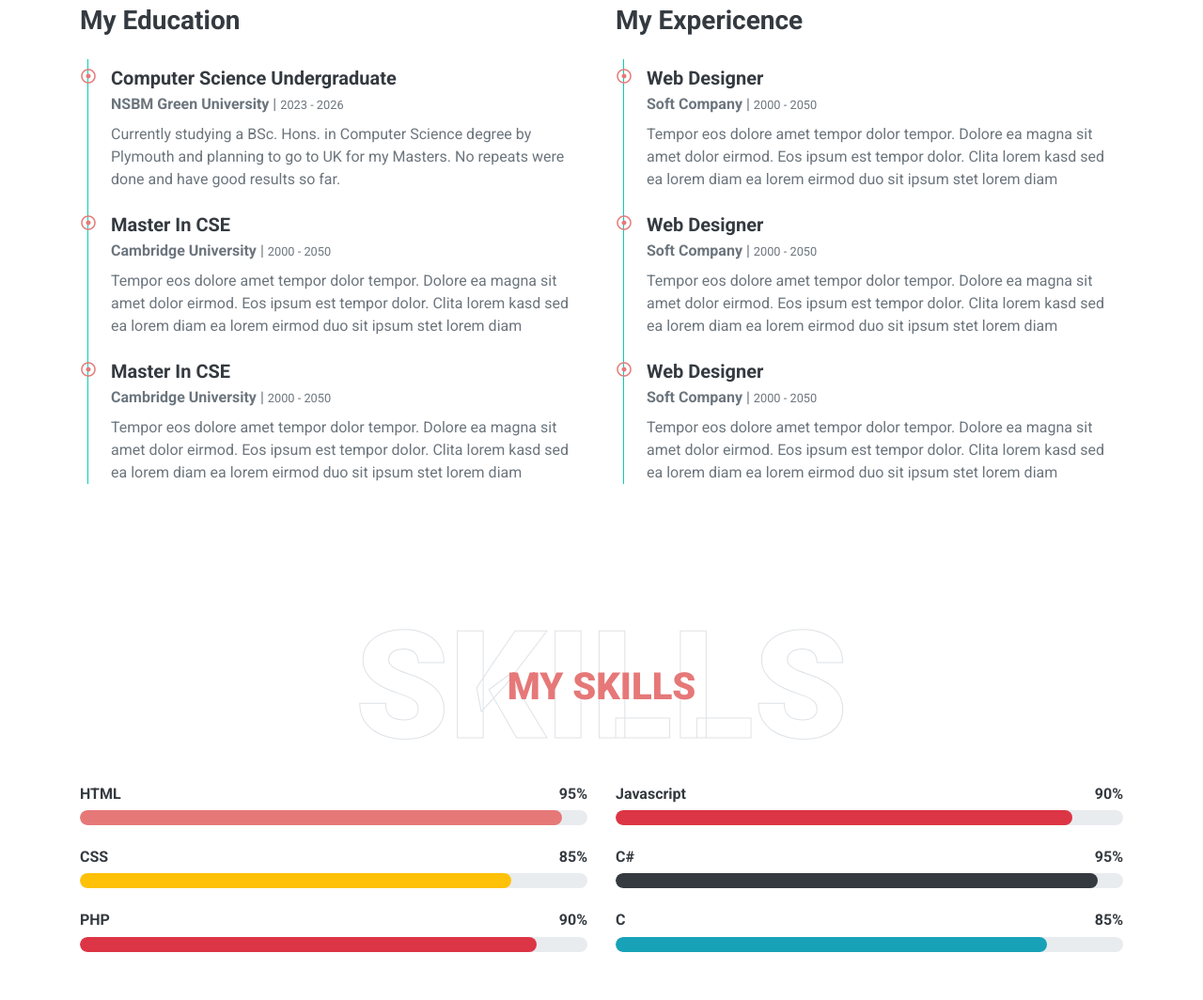
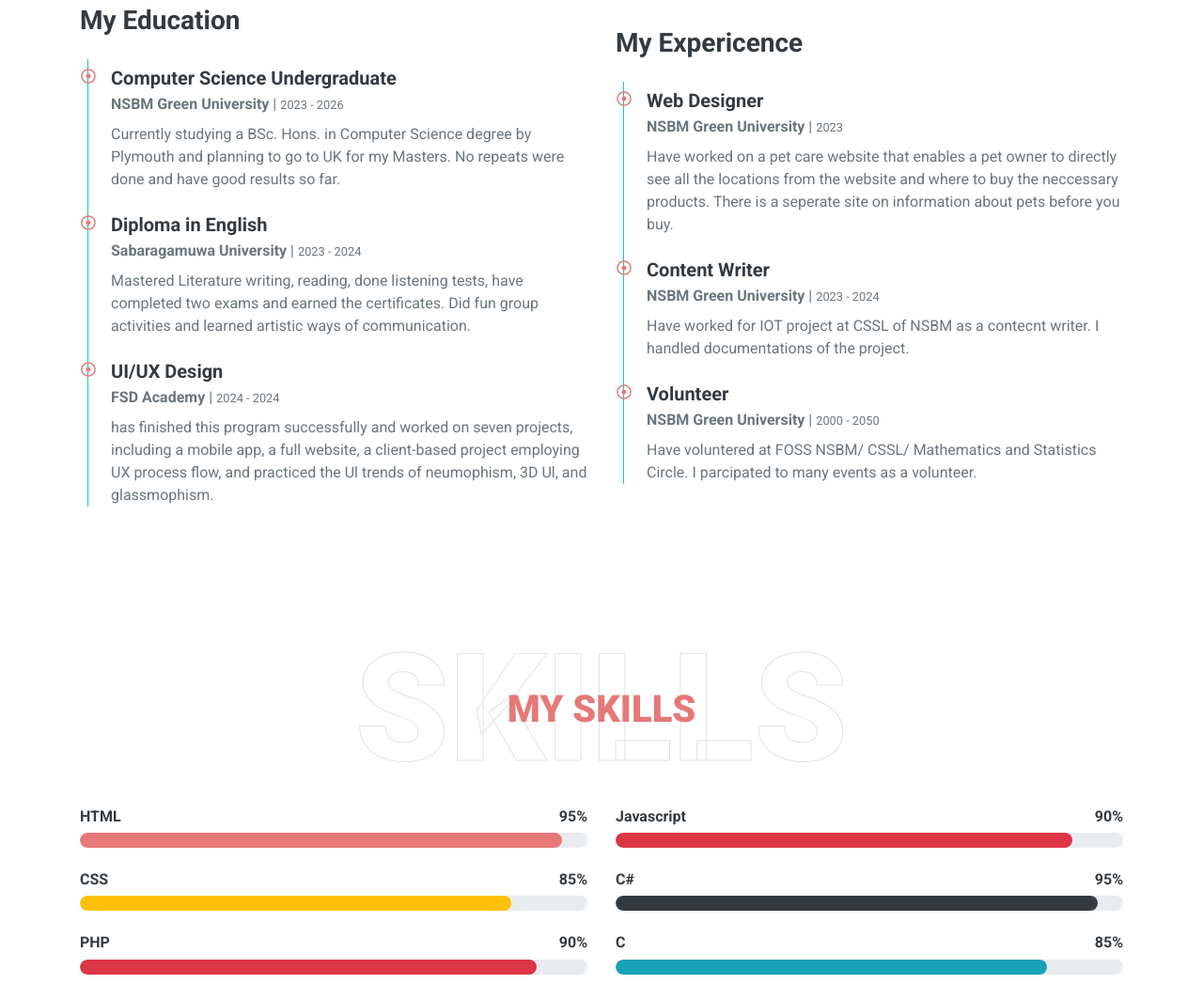
Before and after one commit to chamo2002/Portfolio, a plain HTML site: page index.html in a window 1280 px wide. Shown: the part 1872-2936 px from the top of the page at 94% size. Drawn offline with nearby package versions, Linux system fonts and the light colour scheme.

Commit message:
changed portofolio profile with some important updates

```diff
--- a/index.html
+++ b/index.html
@@ -47,7 +47,7 @@
                 <a href="#blog" class="nav-item nav-link">Blog</a>
                 <a href="#contact" class="nav-item nav-link">Contact</a>
             </div>
-            <a href="" class="btn btn-outline-primary d-none d-lg-block">Hire Me</a>
+            <a href="#contact" class="btn btn-outline-primary d-none d-lg-block">Hire Me</a>
         </div>
     </nav>
     <!-- Navbar End -->
@@ -64,7 +64,7 @@
                     </button>
                     <!-- 16:9 aspect ratio -->
                     <div class="embed-responsive embed-responsive-16by9">
-                        <iframe class="embed-responsive-item" src="" id="video" allowscriptaccess="always"
+                        <iframe class="embed-responsive-item" src="https://youtu.be/GzF31omwwdQ?si=S96MaZxcl59Nsh_9" id="video" allowscriptaccess="always"
                             allow="autoplay"></iframe>
                     </div>
                 </div>
@@ -131,7 +131,7 @@
                             <h6>Degree: <span class="text-secondary">Batchelor's</span></h6>
                         </div>
                         <div class="col-sm-6 py-2">
-                            <h6>Experience: <span class="text-secondary">10 Years</span></h6>
+                            <h6>Experience: <span class="text-secondary">2 Years</span></h6>
                         </div>
                         <div class="col-sm-6 py-2">
                             <h6>Phone: <span class="text-secondary">+94 77 005 8031</span></h6>
@@ -147,8 +147,6 @@
                             <h6>Freelance: <span class="text-secondary">Available</span></h6>
                         </div>
                     </div>
-                    <a href="" class="btn btn-outline-primary mr-4">Hire Me</a>
-                    <a href="" class="btn btn-outline-primary">Learn More</a>
                 </div>
             </div>
         </div>
@@ -179,20 +177,20 @@
                         <div class="position-relative mb-4">
                             <i class="far fa-dot-circle text-primary position-absolute"
                                 style="top: 2px; left: -32px;"></i>
-                            <h5 class="font-weight-bold mb-1">Master In CSE</h5>
-                            <p class="mb-2"><strong>Cambridge University</strong> | <small>2000 - 2050</small></p>
-                            <p>Tempor eos dolore amet tempor dolor tempor. Dolore ea magna sit amet dolor eirmod. Eos
-                                ipsum est tempor dolor. Clita lorem kasd sed ea lorem diam ea lorem eirmod duo sit ipsum
-                                stet lorem diam</p>
+                            <h5 class="font-weight-bold mb-1">Diploma in English</h5>
+                            <p class="mb-2"><strong>Sabaragamuwa University</strong> | <small>2023 - 2024</small></p>
+                            <p>Mastered Literature writing, reading, done listening tests, have completed two exams and earned the certificates.
+                                Did fun group activities and learned artistic ways of communication.
+                            </p>
                         </div>
                         <div class="position-relative mb-4">
                             <i class="far fa-dot-circle text-primary position-absolute"
                                 style="top: 2px; left: -32px;"></i>
-                            <h5 class="font-weight-bold mb-1">Master In CSE</h5>
-                            <p class="mb-2"><strong>Cambridge University</strong> | <small>2000 - 2050</small></p>
-                            <p>Tempor eos dolore amet tempor dolor tempor. Dolore ea magna sit amet dolor eirmod. Eos
-                                ipsum est tempor dolor. Clita lorem kasd sed ea lorem diam ea lorem eirmod duo sit ipsum
-                                stet lorem diam</p>
+                            <h5 class="font-weight-bold mb-1">UI/UX Design</h5>
+                            <p class="mb-2"><strong>FSD Academy</strong> | <small>2024 - 2024</small></p>
+                            <p>has finished this program successfully and worked on seven projects, including a mobile app,
+                                a full website, a client-based project employing UX process flow, and practiced the
+                                Ul trends of neumophism, 3D Ul, and glassmophism.</p>
                         </div>
                     </div>
                 </div>
@@ -203,28 +201,27 @@
                             <i class="far fa-dot-circle text-primary position-absolute"
                                 style="top: 2px; left: -32px;"></i>
                             <h5 class="font-weight-bold mb-1">Web Designer</h5>
-                            <p class="mb-2"><strong>Soft Company</strong> | <small>2000 - 2050</small></p>
-                            <p>Tempor eos dolore amet tempor dolor tempor. Dolore ea magna sit amet dolor eirmod. Eos
-                                ipsum est tempor dolor. Clita lorem kasd sed ea lorem diam ea lorem eirmod duo sit ipsum
-                                stet lorem diam</p>
+                            <p class="mb-2"><strong>NSBM Green University</strong> | <small>2023</small></p>
+                            <p>Have worked on a pet care website that enables a pet owner to directly see all the locations
+                                from the website and where to buy the neccessary products. There is a seperate site on information about
+                                pets before you buy.
+                            </p>
                         </div>
                         <div class="position-relative mb-4">
                             <i class="far fa-dot-circle text-primary position-absolute"
                                 style="top: 2px; left: -32px;"></i>
-                            <h5 class="font-weight-bold mb-1">Web Designer</h5>
-                            <p class="mb-2"><strong>Soft Company</strong> | <small>2000 - 2050</small></p>
-                            <p>Tempor eos dolore amet tempor dolor tempor. Dolore ea magna sit amet dolor eirmod. Eos
-                                ipsum est tempor dolor. Clita lorem kasd sed ea lorem diam ea lorem eirmod duo sit ipsum
-                                stet lorem diam</p>
+                            <h5 class="font-weight-bold mb-1">Content Writer</h5>
+                            <p class="mb-2"><strong>NSBM Green University</strong> | <small>2023 - 2024</small></p>
+                            <p>Have worked for IOT project at CSSL of NSBM as a contecnt writer. I handled documentations of the project.
+                                 </p>
                         </div>
                         <div class="position-relative mb-4">
                             <i class="far fa-dot-circle text-primary position-absolute"
                                 style="top: 2px; left: -32px;"></i>
-                            <h5 class="font-weight-bold mb-1">Web Designer</h5>
-                            <p class="mb-2"><strong>Soft Company</strong> | <small>2000 - 2050</small></p>
-                            <p>Tempor eos dolore amet tempor dolor tempor. Dolore ea magna sit amet dolor eirmod. Eos
-                                ipsum est tempor dolor. Clita lorem kasd sed ea lorem diam ea lorem eirmod duo sit ipsum
-                                stet lorem diam</p>
+                            <h5 class="font-weight-bold mb-1">Volunteer</h5>
+                            <p class="mb-2"><strong>NSBM Green University</strong> | <small>2000 - 2050</small></p>
+                            <p> Have voluntered at FOSS NSBM/ CSSL/ Mathematics and Statistics Circle. I parcipated to many events as a volunteer.
+                             </p>
                         </div>
                     </div>
                 </div>
@@ -359,7 +356,7 @@
                 <div class="col-lg-4 col-md-6 text-center mb-5">
                     <div class="d-flex align-items-center justify-content-center mb-4">
                         <i class="fa fa-2x fa-search service-icon bg-primary text-white mr-3"></i>
-                        <h4 class="font-weight-bold m-0">SEO</h4>
+                        <h4 class="font-weight-bold m-0">Marketing</h4>
                     </div>
                     <p>Justo sit justo eos amet tempor amet clita amet ipsum eos elitr. Amet lorem lorem lorem est amet
                         labore eirmod erat clita</p>
@@ -427,16 +424,6 @@
                         </div>
                     </div>
                 </div>
-                <div class="col-lg-4 col-md-6 mb-4 portfolio-item second">
-                    <div class="position-relative overflow-hidden mb-2">
-                        <img class="img-fluid rounded w-100" src="img/portfolio-5.jpg" alt="">
-                        <div class="portfolio-btn bg-primary d-flex align-items-center justify-content-center">
-                            <a href="img/portfolio-5.jpg" data-lightbox="portfolio">
-                                <i class="fa fa-plus text-white" style="font-size: 60px;"></i>
-                            </a>
-                        </div>
-                    </div>
-                </div>
             </div>
         </div>
     </div>
@@ -454,9 +441,9 @@
                 <div class="col-12 text-center mb-2">
                     <ul class="list-inline mb-4" id="portfolio-flters">
                         <li class="btn btn-sm btn-outline-primary m-1 active" data-filter="*">All</li>
-                        <li class="btn btn-sm btn-outline-primary m-1" data-filter=".first">Design</li>
-                        <li class="btn btn-sm btn-outline-primary m-1" data-filter=".second">Development</li>
-                        <li class="btn btn-sm btn-outline-primary m-1" data-filter=".third">Marketing</li>
+                        <li class="btn btn-sm btn-outline-primary m-1" data-filter=".first">Events</li>
+                        <li class="btn btn-sm btn-outline-primary m-1" data-filter=".second">UI/UX Design</li>
+                        <li class="btn btn-sm btn-outline-primary m-1" data-filter=".third">Graphic</li>
                     </ul>
                 </div>
             </div>
```
